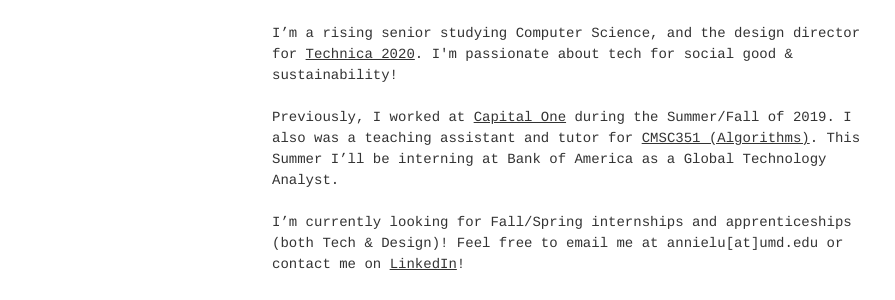
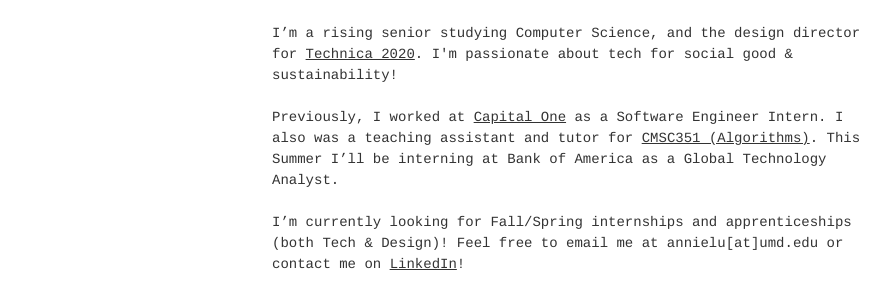
Before and after one commit to annie-lu/annie-lu.github.io, a Jekyll site: the page built from index.html, in a window 1280 px wide. Shown: the part 523-823 px from the top of the page, without its empty margins (96-991 px from the left). Built offline with Jekyll 4.4.1, drawn with Linux system fonts in a browser that asks for light colours.

Commit message:
Update index.html

```diff
--- a/index.html
+++ b/index.html
@@ -13,7 +13,7 @@
 
 I’m a rising senior studying Computer Science, and the design director for <a href="https://gotechnica.org" class="link underline black-80 bg-animate hover-bg-washed-red">Technica 2020</a>. I'm passionate about tech for social good & sustainability!
 <br/> <br/>
-Previously, I worked at <a href="https://medium.com/capital-one-tech/capital-one-unveils-new-technology-incubator-at-the-university-of-maryland-to-foster-ai-and-machine-72daa86aad2b" class="link underline black-80 bg-animate hover-bg-washed-red">Capital One</a> during the Summer/Fall of 2019. I also was a teaching assistant and tutor for <a href="https://www.cs.umd.edu/class/spring2020/cmsc351/" class="link underline black-80 bg-animate hover-bg-washed-red">CMSC351 (Algorithms)</a>. This Summer I’ll be interning at Bank of America as a Global Technology Analyst.
+Previously, I worked at <a href="https://medium.com/capital-one-tech/capital-one-unveils-new-technology-incubator-at-the-university-of-maryland-to-foster-ai-and-machine-72daa86aad2b" class="link underline black-80 bg-animate hover-bg-washed-red">Capital One</a> as a Software Engineer Intern. I also was a teaching assistant and tutor for <a href="https://www.cs.umd.edu/class/spring2020/cmsc351/" class="link underline black-80 bg-animate hover-bg-washed-red">CMSC351 (Algorithms)</a>. This Summer I’ll be interning at Bank of America as a Global Technology Analyst.
 <br/> <br/>
 I’m currently looking for Fall/Spring internships and apprenticeships (both Tech & Design)! Feel free to email me at annielu[at]umd.edu or contact me on <a href="https://www.linkedin.com/in/annielu2/"  class="link underline black-80 bg-animate hover-bg-washed-red">LinkedIn</a>!
 <br/> <br/>
```
